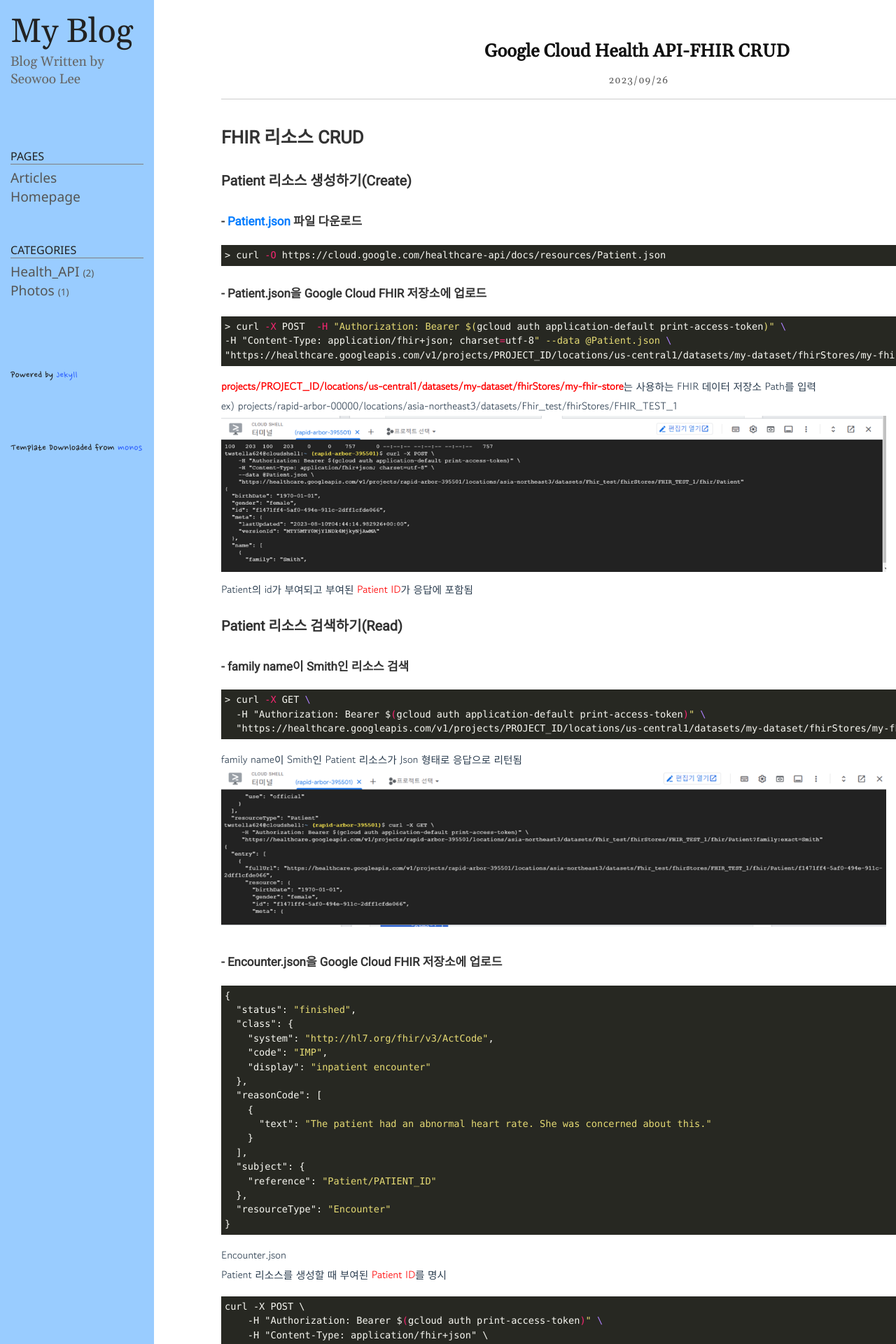
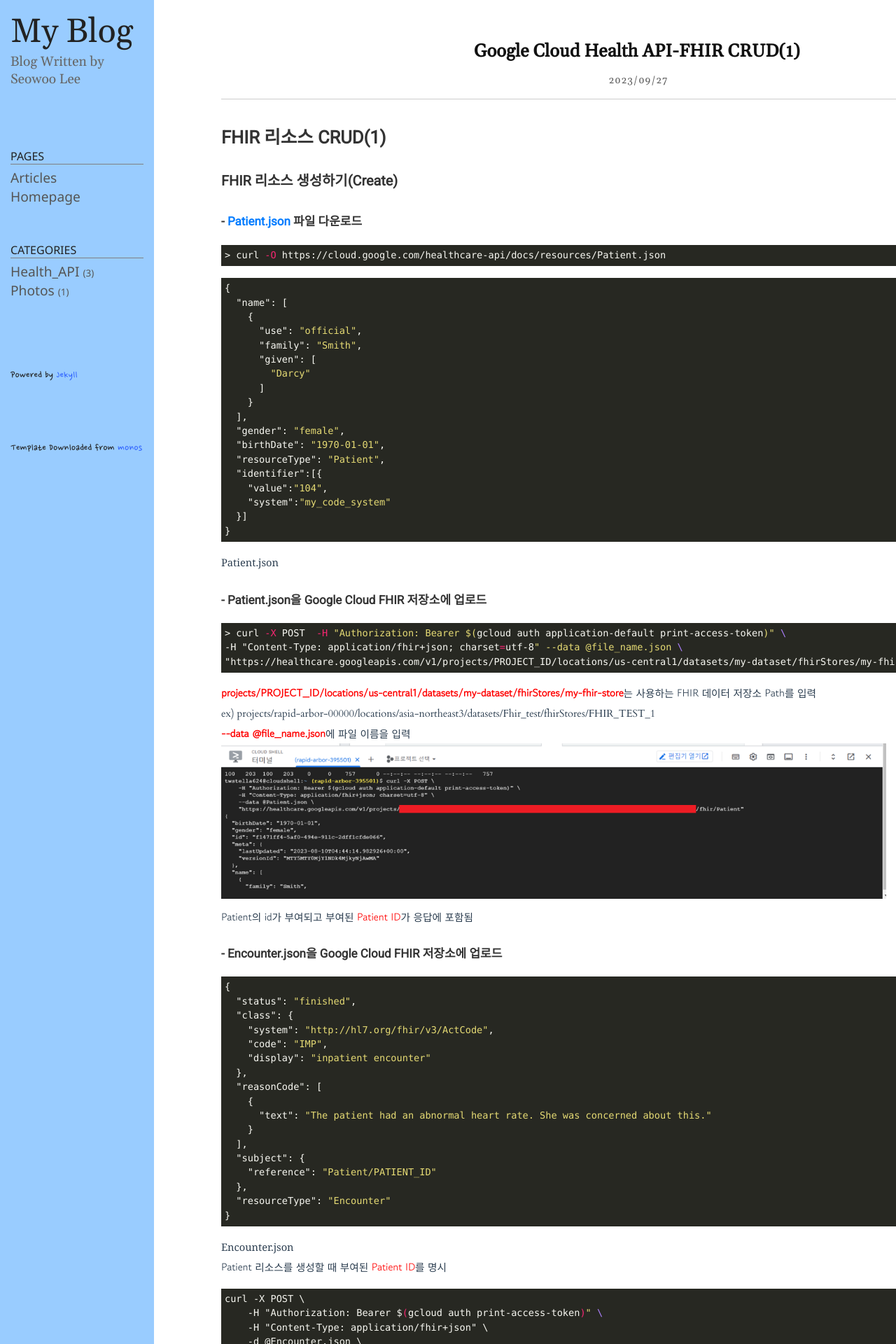
Before and after one commit to twstella/twstella.github.io, a Jekyll site: the page built from _posts/2023-09-27-healthcare_api_fhir1.markdown, in a window 1280 px wide. Shown: the top 1920 px of the page at 70% size. Built offline with Jekyll 4.4.1, drawn with Linux system fonts in a browser that asks for light colours; some of the changed text lies outside the part shown.

Commit message:
post updated

````diff
--- a/_posts/2023-09-27-healing_pic.markdown
+++ b/_posts/2023-09-27-healing_pic.markdown
@@ -1,7 +1,7 @@
 ---
 layout: post
 title: "Photos-scenery"
-date: 2023-09-26 22:46:23 +0900
+date: 2023-09-27 22:46:23 +0900
 category: Photos
 ---
 <table>
--- a/_posts/2023-09-27-healthcare_api_fhir.markdown
+++ b/_posts/2023-09-27-healthcare_api_fhir1.markdown
@@ -1,25 +1,49 @@
 ---
 layout: post
-title: "Google Cloud Health API-FHIR CRUD"
-date: 2023-09-26 22:46:23 +0900
+title: "Google Cloud Health API-FHIR CRUD(1)"
+date: 2023-09-27 22:46:23 +0900
 category: Health_API
 ---
-# FHIR 리소스 CRUD
+# FHIR 리소스 CRUD(1)
 
-<h3>Patient 리소스 생성하기(Create)</h3>
+<h3>FHIR 리소스 생성하기(Create)</h3>
 <h4>-&nbsp;<a href='{{ "public/file/Patient.json" | relative_url }}' download>Patient.json</a> 파일 다운로드</h4>
 ```console
 > curl -O https://cloud.google.com/healthcare-api/docs/resources/Patient.json
 ```
+```json
+{
+  "name": [
+    {
+      "use": "official",
+      "family": "Smith",
+      "given": [
+        "Darcy"
+      ]
+    }
+  ],
+  "gender": "female",
+  "birthDate": "1970-01-01",
+  "resourceType": "Patient",
+  "identifier":[{
+    "value":"104",
+    "system":"my_code_system"
+  }]
+}
+```
+<div class="explain">
+<p><span class="file">Patient.json</span></p>
+</div>
 <h4>-&nbsp;Patient.json을 Google Cloud FHIR 저장소에 업로드</h4>
 ```console
 > curl -X POST  -H "Authorization: Bearer $(gcloud auth application-default print-access-token)" \
--H "Content-Type: application/fhir+json; charset=utf-8" --data @Patient.json \
+-H "Content-Type: application/fhir+json; charset=utf-8" --data @file_name.json \
 "https://healthcare.googleapis.com/v1/projects/PROJECT_ID/locations/us-central1/datasets/my-dataset/fhirStores/my-fhir-store/fhir/Patient"
 ```
 <div class="explain">
 <p><b style="color:red">projects/PROJECT_ID/locations/us-central1/datasets/my-dataset/fhirStores/my-fhir-store</b>는 사용하는 FHIR 데이터 저장소 Path를 입력<br>
-ex) projects/rapid-arbor-00000/locations/asia-northeast3/datasets/Fhir_test/fhirStores/FHIR_TEST_1
+<span class="example">ex) projects/rapid-arbor-00000/locations/asia-northeast3/datasets/Fhir_test/fhirStores/FHIR_TEST_1</span><br>
+<b style="color:red">--data @file_name.json</b>에 파일 이름을 입력<br>
 </p>
 </div>
 <img class="picture" src='{{ "public/img/create.png" | relative_url }}' alt='relative'><br>
@@ -27,18 +51,6 @@ ex) projects/rapid-arbor-00000/locations/asia-northeast3/datasets/Fhir_test/fhir
 <p> Patient의 id가 부여되고 부여된 <span style="color:red">Patient ID</span>가 응답에 포함됨
 </p>
 </div>
-<h3>Patient 리소스 검색하기(Read)</h3>
-<h4>-&nbsp;family name이 Smith인 리소스 검색</h4>
-```console
-> curl -X GET \
-  -H "Authorization: Bearer $(gcloud auth application-default print-access-token)" \
-  "https://healthcare.googleapis.com/v1/projects/PROJECT_ID/locations/us-central1/datasets/my-dataset/fhirStores/my-fhir-store/fhir/Patient?family:exact=Smith"
-```
-<div class="explain">
-<p>family name이 Smith인 Patient 리소스가 Json 형태로 응답으로 리턴됨</p>
-</div>
-<img class="picture" src='{{ "public/img/read.png" | relative_url }}' alt='relative'><br>
-
 <h4>-&nbsp;Encounter.json을 Google Cloud FHIR 저장소에 업로드</h4>
 ```json
 {
@@ -60,7 +72,7 @@ ex) projects/rapid-arbor-00000/locations/asia-northeast3/datasets/Fhir_test/fhir
 }
 ```
 <div class="explain">
-<p>Encounter.json<br>
+<p><span class="file">Encounter.json</span><br>
 Patient 리소스를 생성할 때 부여된 <span style="color:red">Patient ID</span>를 명시<br>
 </p>
 </div>
@@ -68,7 +80,7 @@ Patient 리소스를 생성할 때 부여된 <span style="color:red">Patient ID<
 curl -X POST \
     -H "Authorization: Bearer $(gcloud auth print-access-token)" \
     -H "Content-Type: application/fhir+json" \
-    -d @request.json \
+    -d @Encounter.json \
     "https://healthcare.googleapis.com/v1/projects/PROJECT_ID/locations/LOCATION/datasets/DATASET_ID/fhirStores/FHIR_STORE_ID/fhir/Encounter"
 ```
 <div class="explain">
@@ -110,7 +122,7 @@ curl -X POST \
 }
 ```
 <div class="explain">
-<p>Observation.json<br>
+<p><span class="file">Observation.json</span><br>
 Patient 리소스와 Encounter 리소스를 생성할 때 부여된 <span style="color:red">Patient ID, Encounter ID</span>를 명시<br>
 </p>
 </div>
@@ -118,7 +130,7 @@ Patient 리소스와 Encounter 리소스를 생성할 때 부여된 <span style=
 curl -X POST \
     -H "Authorization: Bearer $(gcloud auth print-access-token)" \
     -H "Content-Type: application/fhir+json" \
-    -d @request.json \
+    -d @Observation.json \
     "https://healthcare.googleapis.com/v1/projects/PROJECT_ID/locations/LOCATION/datasets/DATASET_ID/fhirStores/FHIR_STORE_ID/fhir/Observation"
 ```
 <div class="explain">
@@ -126,3 +138,32 @@ curl -X POST \
 <span style="color:red">Observation ID</span>도 부여됨
 </p>
 </div>
+<h4>-&nbsp;조건부 Patient 리소스 생성</h4>
+```console
+> curl -X POST \
+  -H "Authorization: Bearer $(gcloud auth print-access-token)" \
+  -H "Content-Type: application/fhir+json" \
+  -H "If-None-Exist: FHIR_SEARCH_QUERY" \
+  -d @Patient.json \
+  "https://healthcare.googleapis.com/v1/projects/rapid-arbor-395501/locations/asia-northeast3/datasets/Fhir_test/fhirStores/FHIR_TEST_1/fhir/Patient"
+```
+<div class="explain">
+<p>
+<b style="color:red">FHIR_SEARCH_QUERY</b>에 조건을 입력<br>
+<span class="example">ex)If-None-Exist:identifier=my-code-system|104</span><br>
+조건을 만족하는 리소스가 이미 존재하면 새로운 FHIR 리소스가 생성되지 않음<br>
+Cloud Healthcare API v1에서는 <b>identifier</b> 검색 매개변수를 배타적으로 사용하기 때문에 identifier로 조건을 줘야하는 것으로 보임
+</p>
+</div>
+
+<h3>FHIR 리소스 검색하기(Read)</h3>
+<h4>-&nbsp;family name이 Smith인 Patient 리소스 검색</h4>
+```console
+> curl -X GET \
+  -H "Authorization: Bearer $(gcloud auth application-default print-access-token)" \
+  "https://healthcare.googleapis.com/v1/projects/PROJECT_ID/locations/us-central1/datasets/my-dataset/fhirStores/my-fhir-store/fhir/Patient?family:exact=Smith"
+```
+<div class="explain">
+<p>family name이 Smith인 Patient 리소스가 Json 형태로 응답으로 리턴됨</p>
+</div>
+<img class="picture" src='{{ "public/img/read.png" | relative_url }}' alt='relative'><br>
--- a/public/css/style.css
+++ b/public/css/style.css
@@ -3,6 +3,7 @@
 @import url(syntax/monokai.css);
 @import url('https://fonts.googleapis.com/css2?family=Nanum+Pen+Script&display=swap');
 @import url('https://fonts.googleapis.com/css2?family=Gowun+Dodum&display=swap');
+@import url('https://fonts.googleapis.com/css2?family=Cardo&display=swap');
 :root {
   --blue: #007bff;
   --indigo: #6610f2;
@@ -339,6 +340,12 @@ footer {
 	width: 250px;
 	object-fit: cover;
 }
+.example{
+	font-family: 'Cardo', serif;
+}
+.file{
+	font-family: 'Georgia','Noto Serif KR', serif;
+}
 @media (max-width: 576px) {
 	article {
 		font-size: 0.9em;
````
Also changed, not shown: _posts/2023-09-27-healthcare_api_fhir2.markdown (added, +107 -0 lines), public/img/create.png, public/img/read.png, 6 other files.
